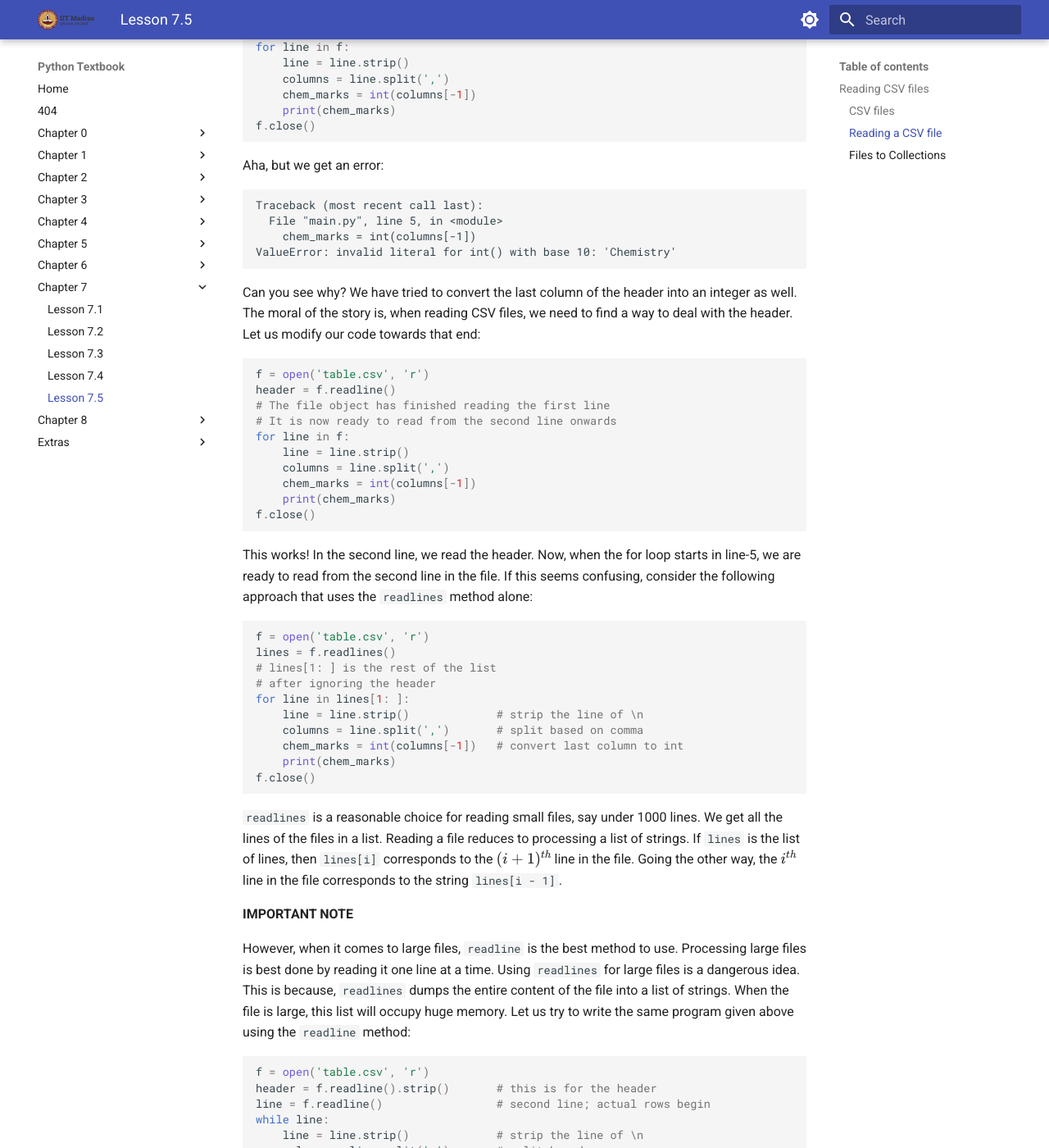
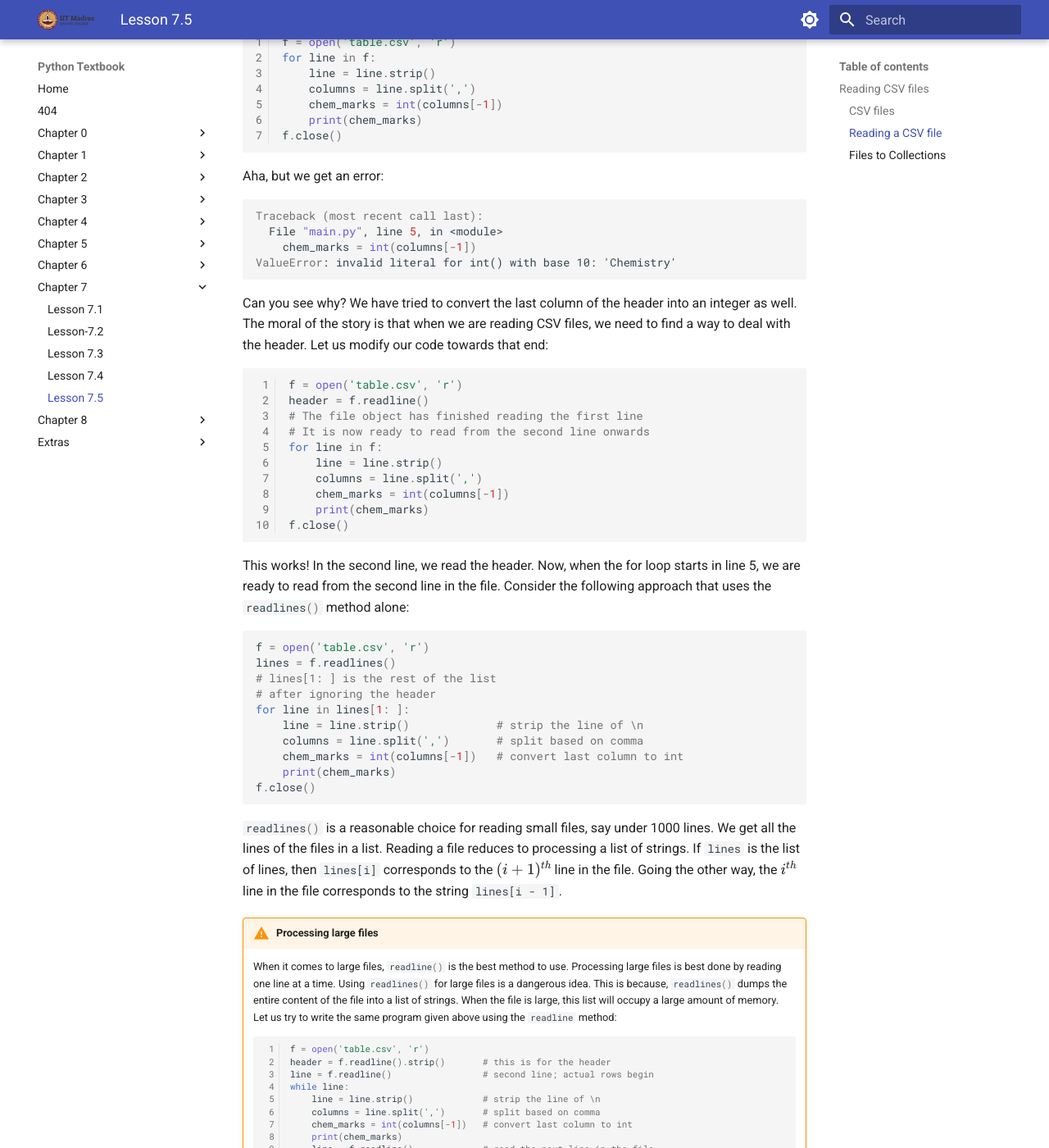
Before and after one commit to bsc-iitm/python-textbook, an MkDocs documentation site: the page built from docs/chapter-7/lesson-7.5.md, in a window 1280 px wide and 1400 px high, scrolled down 2472 px. Shown: the whole window at 82% size. Built offline with MkDocs 1.6.1 and Material for MkDocs 9.7.7, drawn with Linux system fonts in a browser that asks for light colours; some of the changed text lies outside the part shown.

````diff
--- a/docs/chapter-7/lesson-7.5.md
+++ b/docs/chapter-7/lesson-7.5.md
@@ -1,23 +1,15 @@
-<img src="../assets/images/logo.png" width=30% />
-
-<hr>
-<span style="display:flex; justify-content: space-between;">
-	<a href="../index.html">Home</a> <a href="../chapter-8/lesson-8.1.html">Lesson-8.1</a>
-</span>
-<hr>
-
-# File Handling
-
-
-[toc]
+# Lesson 7.5
 
 ## Reading CSV files
 
 ### CSV files
 
-Now that we are familiar with reading and writing simple files, let us see how to handle slightly more complex files. Comma Separated File or CSV files are quite common in data science. A CSV file looks like this:
+Now that we are familiar with reading and writing simple files, let us see how to handle slightly more complex files. CSV files[^1] are quite common in data science.In a CSV file, adjacent values in each line are separated by commas. A CSV file looks like this:
 
-```
+[^1]: CSV stands for comma-seperated values. Learn more about this file type [here](https://en.wikipedia.org/wiki/Comma-separated_values)
+
+
+``` linenums="1"
 col0,col1,col2,col3
 row1,item11,item12,item13
 row2,item21,item22,item23
@@ -26,27 +18,29 @@ row4,item41,item42,item43
 row5,item51,item52,item53
 ```
 
-A CSV file is one where adjacent values in each line are separated by a comma. Such files are a good choice for representing tabular data. For the rest of this lesson, we will assume that CSV files are used to represent some such tabular data. The first line in the file is called the header. The header gives information about the fields or columns in the data. The rest of the lines can be treated as rows in the data. If this file is represented as a table, it would look like this:
 
-| col0 | col1   | col2   | col3   |
-| ---- | ------ | ------ | ------ |
-| row1 | item11 | item12 | item13 |
-| row2 | item21 | item22 | item23 |
-| row3 | item31 | item32 | item33 |
-| row4 | item41 | item42 | item43 |
-| row5 | item51 | item52 | item53 |
+Such files are a good choice for representing tabular data. For the rest of this lesson, we will assume that CSV files are used to represent some such tabular data. The first line in the file is called the header. The header gives information about the fields or columns in the data. The rest of the lines can be treated as rows in the data. If this file is represented as a table, it would look like this:
 
+<div class="center" markdown>
+|   col0    |   col1   |   col2   |   col3   |
+|: -------- |: ------ :|: ------ :|: ------ :|
+| **row1**  |  item11  |  item12  |  item13  |
+| **row2**  |  item21  |  item22  |  item23  |
+| **row3**  |  item31  |  item32  |  item33  |
+| **row4**  |  item41  |  item42  |  item43  |
+| **row5**  |  item51  |  item52  |  item53  |
+</div>
 
 
 ### Reading a CSV file
 
 Let us create a CSV file in Replit and name it `table.csv`:
 
-<img src="../assets/images/img-55.png" alt="image-20210627114212775" style="zoom:75%;" />
+![Contents of table.csv](../assets/images/img-55.png)
 
 Opening and reading a CSV file is no different from opening a text file. Let us try to print the lines in the file:
 
-```python
+```python linenums="1"
 f = open('table.csv', 'r')
 for line in f:
     print(line.strip())
@@ -55,7 +49,7 @@ f.close()
 
 This is the output we get:
 
-```
+``` linenums="1"
 Name,Physics,Mathematics,Chemistry
 Newton,100,98,90
 Einstein,100,85,88
@@ -65,19 +59,20 @@ Gauss,100,100,70
 
 So far so good. Now that we are able to extract the lines from the file, let us start asking some questions.
 
->  Print the chemistry marks scored by the students, one in each line.
+!!! question " "
+    Print the chemistry marks scored by the students, one in each line.
 
 This requires us to extract the last column from the file. How do we do this? Consider any one line in the file, say the second one:
 
-```python
+```python linenums="1"
 # The `\n` at the end will be present for all lines except the last one
 line = 'Newton,100,98,90\n'
 line = line.strip()	# removes the \n character
 ```
 
-This is a string that corresponds to one row in the file. If we need to separate it into different columns, we need to use the `split` method and split the line based on a comma:
+This is a string that corresponds to one row in the file. If we need to separate it into different columns, we need to use the `#!py split()` method and split the line based on a comma:
 
-```python
+```python linenums="1"
 line = 'Newton,100,98,90\n'
 line = line.strip()
 columns = line.split(',')
@@ -92,7 +87,7 @@ This returns a list of strings:
 
 To extract the last column, we just need to take the last element from this list and convert it into an integer:
 
-```python
+```python linenums="1"
 line = 'Newton,100,98,90'
 line = line.strip()
 columns = line.split(',')
@@ -102,7 +97,7 @@ print(chem_marks)
 
 That is all! We have done this for one row. We need to do this for all the rows. Enter loop:
 
-```python
+```python linenums="1"
 f = open('table.csv', 'r')
 for line in f:
     line = line.strip()
@@ -114,16 +109,16 @@ f.close()
 
 Aha, but we get an error:
 
-```
+```pycon
 Traceback (most recent call last):
   File "main.py", line 5, in <module>
     chem_marks = int(columns[-1])
 ValueError: invalid literal for int() with base 10: 'Chemistry'
 ```
 
-Can you see why? We have tried to convert the last column of the header into an integer as well. The moral of the story is, when reading CSV files, we need to find a way to deal with the header. Let us modify our code towards that end:
+Can you see why? We have tried to convert the last column of the header into an integer as well. The moral of the story is that when we are reading CSV files, we need to find a way to deal with the header. Let us modify our code towards that end:
 
-```python
+```python linenums="1"
 f = open('table.csv', 'r')
 header = f.readline()
 # The file object has finished reading the first line
@@ -136,7 +131,7 @@ for line in f:
 f.close()
 ```
 
-This works! In the second line, we read the header. Now, when the for loop starts in line-5, we are ready to read from the second line in the file. If this seems confusing, consider the following approach that uses the `readlines` method alone:
+This works! In the second line, we read the header. Now, when the for loop starts in line 5, we are ready to read from the second line in the file. Consider the following approach that uses the `#!py readlines()` method alone:
 
 ```python
 f = open('table.csv', 'r')
@@ -151,24 +146,24 @@ for line in lines[1: ]:
 f.close()
 ```
 
-`readlines` is a reasonable choice for reading small files, say under 1000 lines. We get all the lines of the files in a list. Reading a file reduces to processing a list of strings. If `lines` is the list of lines, then `lines[i]` corresponds to the $(i + 1)^{th}$ line in the file. Going the other way, the $i^{th}$ line in the file corresponds to the string `lines[i - 1]`.
+`#!py readlines()` is a reasonable choice for reading small files, say under 1000 lines. We get all the lines of the files in a list. Reading a file reduces to processing a list of strings. If `lines` is the list of lines, then `lines[i]` corresponds to the $(i + 1)^{th}$ line in the file. Going the other way, the $i^{th}$ line in the file corresponds to the string `lines[i - 1]`.
 
-**IMPORTANT NOTE**
+!!! warning "Processing large files"
 
-However, when it comes to large files, `readline` is the best method to use. Processing large files is best done by reading it one line at a time. Using `readlines` for large files is a dangerous idea. This is because, `readlines` dumps the entire content of the file into a list of strings. When the file is large, this list will occupy huge memory. Let us try to write the same program given above using the `readline` method:
+    When it comes to large files, `#!py readline()` is the best method to use. Processing large files is best done by reading one line at a time. Using `#!py readlines()` for large files is a dangerous idea. This is because, `#!py readlines()` dumps the entire content of the file into a list of strings. When the file is large, this list will occupy a large amount of memory. Let us try to write the same program given above using the `readline` method:
 
-```python
-f = open('table.csv', 'r')
-header = f.readline().strip()		# this is for the header
-line = f.readline()					# second line; actual rows begin
-while line:
-    line = line.strip()				# strip the line of \n
-    columns = line.split(',')		# split based on comma
-    chem_marks = int(columns[-1])	# convert last column to int
-    print(chem_marks)
-    line = f.readline()				# read the next line in the file
-f.close()
-```
+    ```python linenums="1"
+    f = open('table.csv', 'r')
+    header = f.readline().strip()		# this is for the header
+    line = f.readline()					# second line; actual rows begin
+    while line:
+        line = line.strip()				# strip the line of \n
+        columns = line.split(',')		# split based on comma
+        chem_marks = int(columns[-1])	# convert last column to int
+        print(chem_marks)
+        line = f.readline()				# read the next line in the file
+    f.close()
+    ```
 
 
 
@@ -176,7 +171,7 @@ f.close()
 
 It is often useful to convert a CSV file and store in a suitable collection. We could do this in several ways. Here, let us try to create the following list of dictionaries from the file:
 
-```
+```python
 data = [
 {'Name': 'Newton', 'Physics': 100, 'Mathematics': 98, 'Chemistry': 90},
 {'Name': 'Einstein', 'Physics': 100, 'Mathematics': 85, 'Chemistry': 88},
@@ -186,35 +181,33 @@ data = [
 
 Couple of points to note.
 
-- This is a list of dictionaries. Each element in the list corresponds to one row in the file.
+- This is a list of dictionaries. Each dictionary in the list corresponds to one row in the file.
 - The elements in the header appear as keys in every dictionary.
 - The values of the dictionary are of different data types. Names are strings, marks are integers.
 
 This is going to be a fairly long code. Let us break it down. First, some basic processing to get the list of lines from the file after stripping them of the trailing newlines:
 
-```python
-### Block-1 ###
+```python linenums="1"
 f = open('table.csv', 'r')
 lines = [ ]
 for line in f.readlines():
     line = line.strip()
     lines.append(line)
-### At the end of this block, we have the list of lines ###
+# Now, we have the list of lines
 ```
 
 Next, let us get the details of the header:
 
-```python
-### Block-2 ###
+```python linenums="7"
 header = lines[0].split(',')	# lines[0] is the first row
 num_cols = len(header)
-### At the end of this block, we have the header information ###
-### We also know the number of columns in the file ###
+# Now, we have the header information
+# We also know the number of columns in the file
 ```
 
 Now, it is time to go through the remaining lines in the file:
 
-```python
+```python linenums="11"
 ### Block-3 ###
 data = [ ]						# list to store the contents
 for line in lines[1: ]:			# ignore the header
@@ -229,5 +222,4 @@ for line in lines[1: ]:			# ignore the header
         row_dict[key] = value		# update dict
     data.append(row_dict)			# append this row to the list data
 f.close()
-### This completes our problem ###
 ```
--- a/mkdocs.yml
+++ b/mkdocs.yml
@@ -33,6 +33,7 @@ markdown_extensions:
       generic: true
   - pymdownx.keys
   - pymdownx.details
+  - footnotes
 
 plugins:
   - search
````
Also changed, not shown: docs/chapter-7/lesson-7.1.md (+6 -13 lines), docs/chapter-7/lesson-7.2.md (+31 -34 lines), docs/chapter-7/lesson-7.3.md (+16 -25 lines), docs/chapter-7/lesson-7.4.md (+58 -63 lines).
